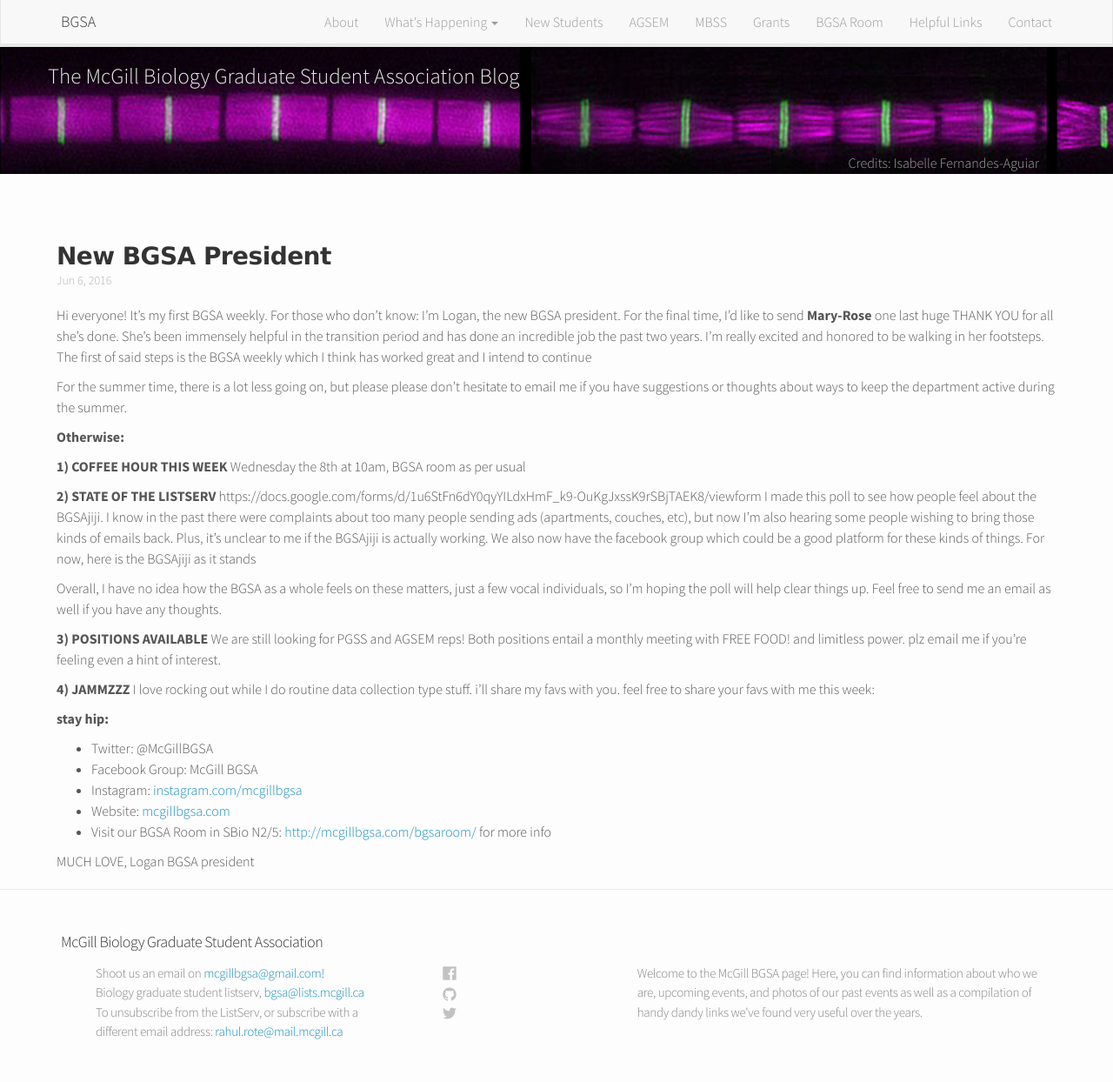
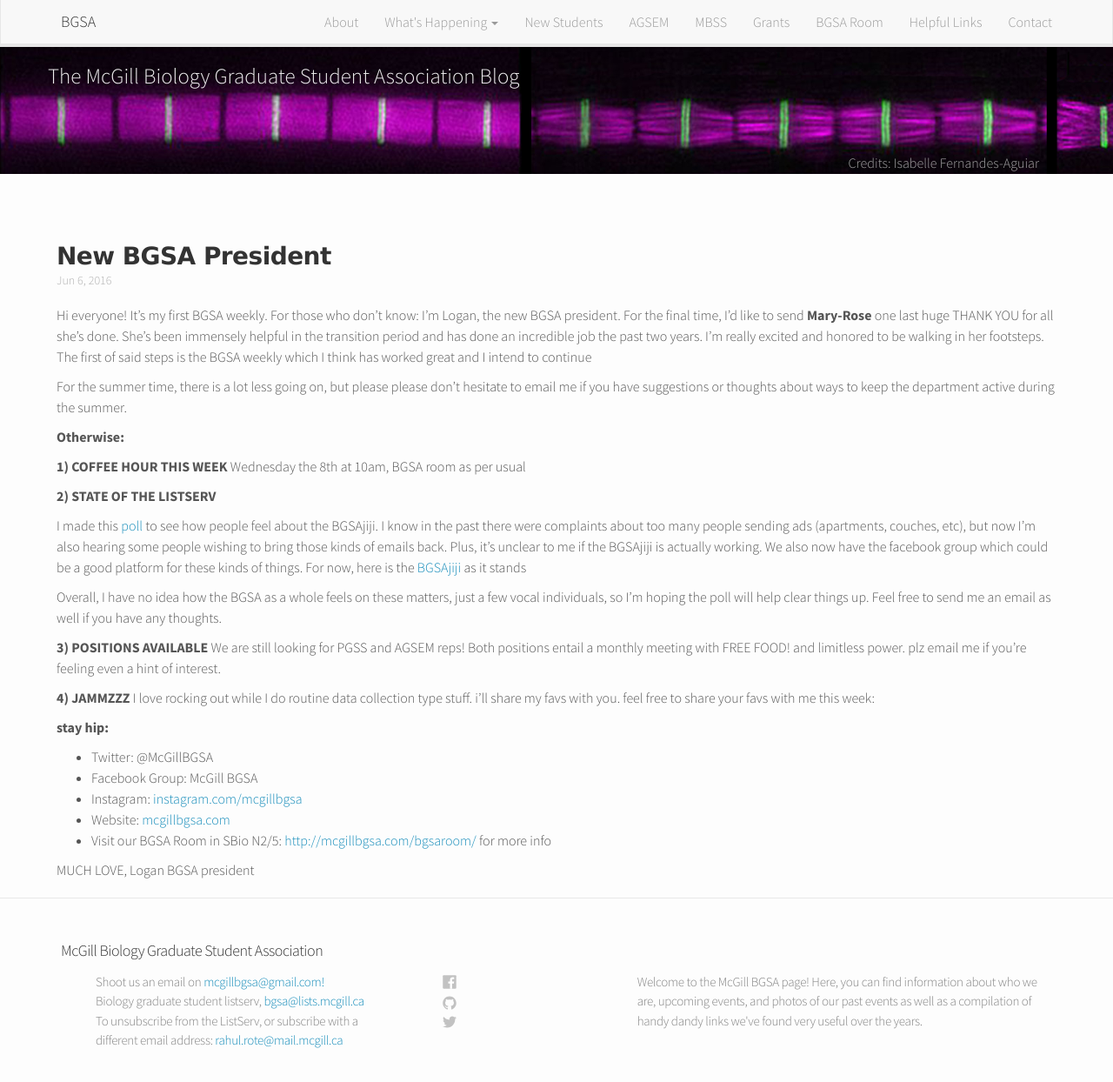
Before and after one commit to McGillBGSA/McGillBGSA.github.io, a Jekyll site: the page built from _posts/2016-06-06-inaugural-address.md, in a window 1280 px wide and 1263 px high. Shown: the top 1244 px of the window at 87% size. Built offline with Jekyll 4.4.1, drawn with Linux system fonts in a browser that asks for light colours; nearby versions of some CDN libraries; part of the change alters nothing that is shown.

Commit message:
added bijiji and form

```diff
--- a/_posts/2016-06-06-inaugural-address.md
+++ b/_posts/2016-06-06-inaugural-address.md
@@ -18,10 +18,10 @@ Wednesday the 8th at 10am, BGSA room as per usual
 
 
 **2) STATE OF THE LISTSERV**
-https://docs.google.com/forms/d/1u6StFn6dY0qyYILdxHmF_k9-OuKgJxssK9rSBjTAEK8/viewform
-I made this poll to see how people feel about the BGSAjiji.  I know in the past there were complaints about too many people sending ads (apartments, couches, etc), but now I'm also hearing some people wishing to bring those kinds of emails back. Plus, it's unclear to me if the BGSAjiji is actually working.
+
+I made this [poll](https://docs.google.com/forms/d/1u6StFn6dY0qyYILdxHmF_k9-OuKgJxssK9rSBjTAEK8/viewform) to see how people feel about the BGSAjiji.  I know in the past there were complaints about too many people sending ads (apartments, couches, etc), but now I'm also hearing some people wishing to bring those kinds of emails back. Plus, it's unclear to me if the BGSAjiji is actually working.
 We also now have the facebook group which could be a good platform for these kinds of things.
-For now, here is the BGSAjiji as it stands
+For now, here is the [BGSAjiji](https://docs.google.com/spreadsheets/d/1s9BcBibvzUni4RXZ90X5_LQtxD_19S6mxys_-VmQ1CM/edit?pli=1#gid=0) as it stands
 
 Overall, I have no idea how the BGSA as a whole feels on these matters, just a few vocal individuals, so I'm hoping the poll will help clear things up. Feel free to send me an email as well if you have any thoughts.
 
```
